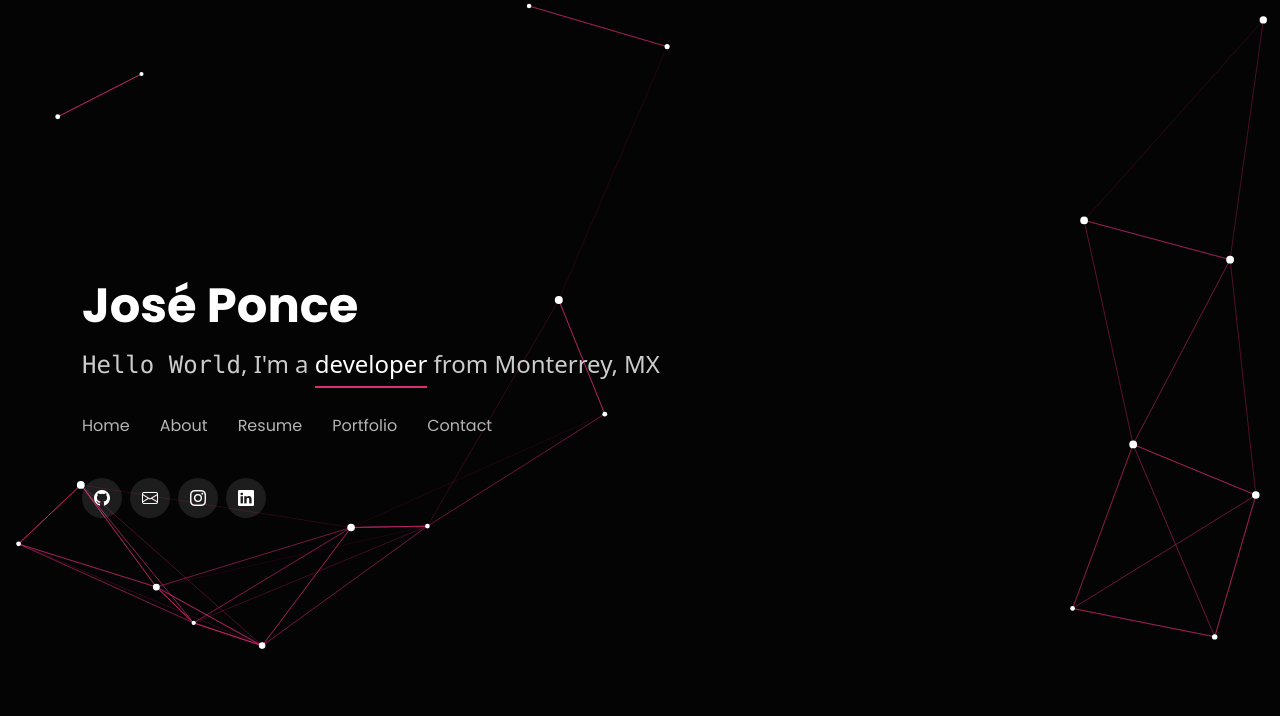
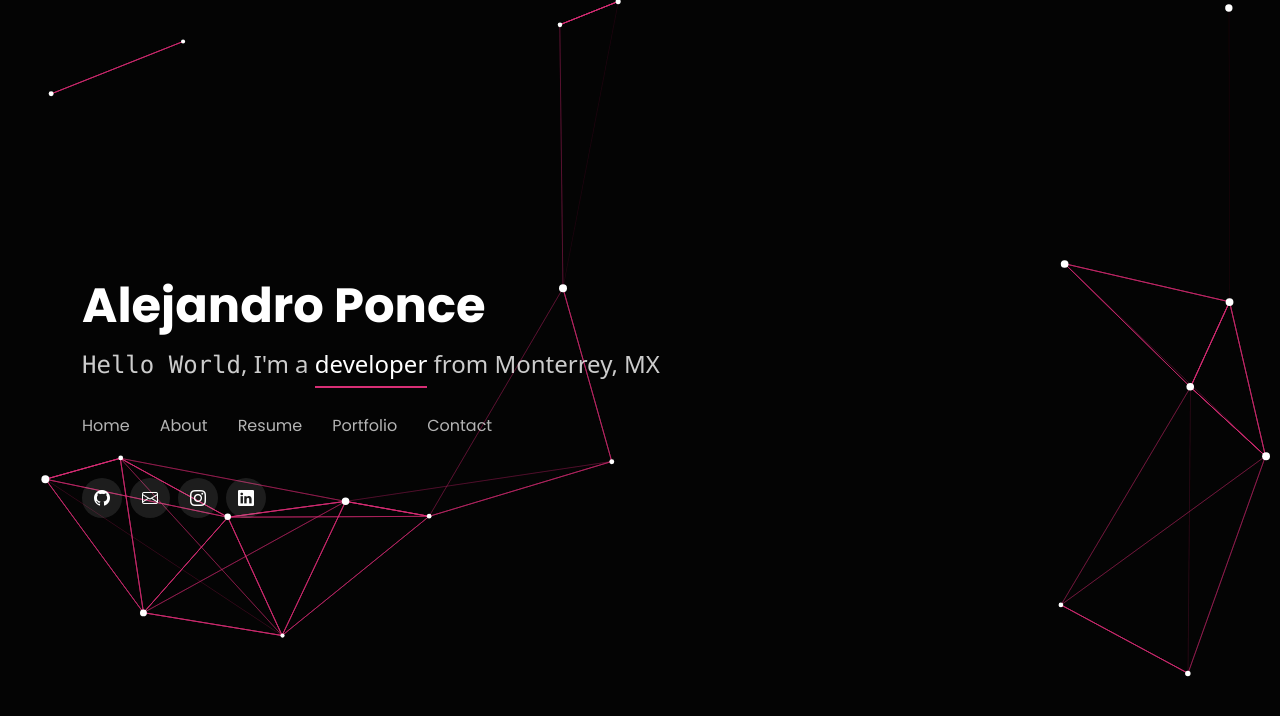
Before and after one commit to josealpma/Portfolio, an Angular app: page / in a window 1280 px wide. Shown: the top 716 px of the page. Built offline with nearby package versions, Linux system fonts and the light colour scheme.

Commit message:
cambio header y animacion

```diff
--- a/src/app/Components/Shared/header/header.component.html
+++ b/src/app/Components/Shared/header/header.component.html
@@ -1,6 +1,6 @@
 <header id="header">
     <div class="container">
-        <h1><a>José Ponce</a></h1>
+        <h1><a>Alejandro Ponce</a></h1>
         <h2><span id="HelloWorld">Hello World</span>, I'm a <span class="highlight">developer</span> from Monterrey, MX</h2>
 
         <nav id="navbar" class="navbar">
--- a/src/assets/js/script.js
+++ b/src/assets/js/script.js
@@ -7,7 +7,7 @@ var options = {
   defaultRadius: 2,
   variantRadius: 2,
   defaultSpeed: .075,
-  variantSpeed: .05,
+  variantSpeed: .5,
   linkRadius: 300
 };
 
@@ -88,7 +88,7 @@ function linkPoints(point, hubs) {
     var distance = checkDistance(point.x, point.y, hubs[i].x, hubs[i].y);
     var opacity = 1 - distance / options.linkRadius;
     if (opacity > 0) {
-      ctx.lineWidth = 0.5;
+      ctx.lineWidth = 1;
       ctx.strokeStyle = 'rgba('+rgb[0]+','+rgb[1]+','+rgb[2]+','+opacity+')';
       ctx.beginPath();
       ctx.moveTo(point.x, point.y);
```
